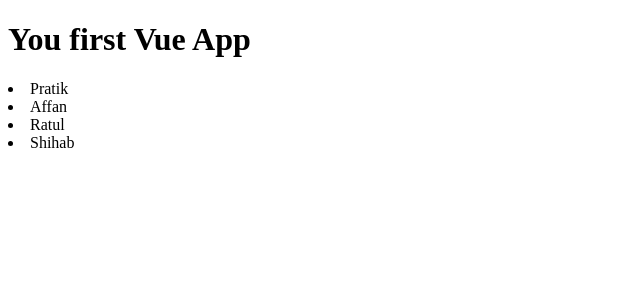
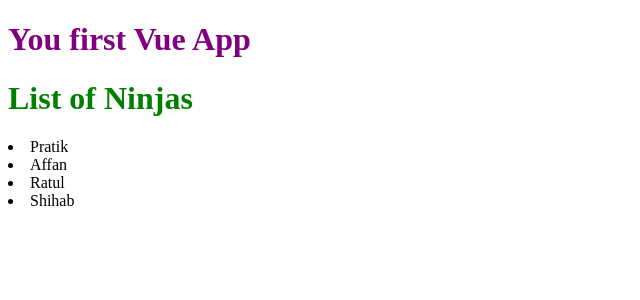
Before and after one commit to SamPratik/vuecli-tutorials, a Vue app: page / in a window 1280 px wide. Shown: the top 300 px of the page, without its empty margins (0-640 px from the left). Built offline with nearby package versions, Linux system fonts and the light colour scheme.

Commit message:
component CSS

```diff
--- a/src/App.vue
+++ b/src/App.vue
@@ -22,6 +22,8 @@
 }
 </script>
 
-<style>
-
+<style scoped>
+  h1 {
+    color: purple;
+  }
 </style>
--- a/src/components/Ninjas.vue
+++ b/src/components/Ninjas.vue
@@ -1,5 +1,6 @@
 <template>
   <div id="">
+    <h1>List of Ninjas</h1>
     <li v-for="ninja in ninjas">{{ninja}}</li>
   </div>
 </template>
@@ -14,4 +15,7 @@
 </script>
 
 <style scoped>
+  h1 {
+    color: green;
+  }
 </style>
```
